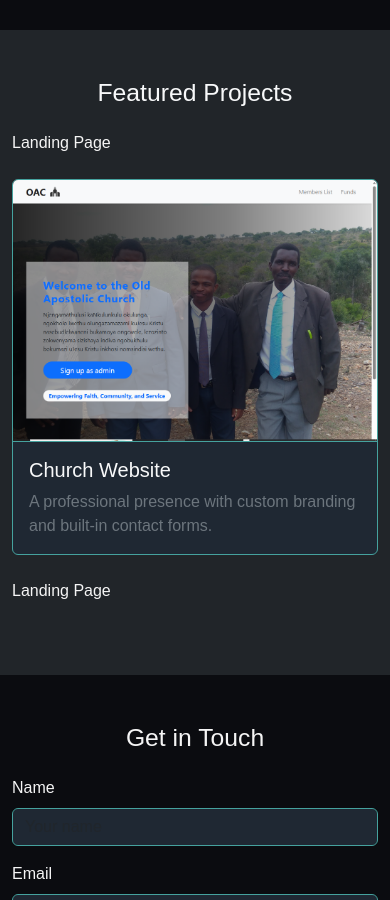
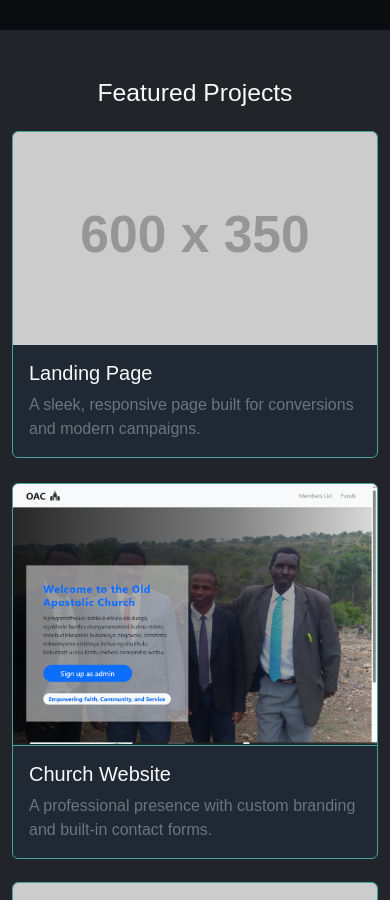
Before and after one commit to Mzomba/Business-webpage, a plain HTML site: page index.html in a window 390 px wide. Shown: the part 1100-2000 px from the top of the page. Drawn offline with nearby package versions, Linux system fonts and the light colour scheme; placeholder pictures from the web are drawn by us.

Commit message:
refactor portfolio section: replace mockup elements with Bootstrap cards for improved layout and responsiveness

```diff
--- a/index.html
+++ b/index.html
@@ -123,12 +123,13 @@
         <h2 class="text-center mb-4 text-light" data-aos="fade-up">Featured Projects</h2>
         <div class="row">
           <div class="col-md-4 mb-4" data-aos="zoom-in">
-            <div class="mockup dark">
-  <div class="mockup-content">
-    <span class="mockup-text">Landing Page</span>
-  </div>
-</div>
-
+            <div class="card h-100">
+              <img src="https://placehold.co/600x350/111111/FFFFFF?text=Landing+Page" class="card-img-top" alt="Landing Page">
+              <div class="card-body">
+                <h5 class="card-title text-light">Landing Page</h5>
+                <p class="card-text text-secondary">A sleek, responsive page built for conversions and modern campaigns.</p>
+              </div>
+            </div>
           </div>
 
           <div class="col-md-4 mb-4" data-aos="zoom-in" data-aos-delay="100">
@@ -142,12 +143,13 @@
           </div>
 
           <div class="col-md-4 mb-4" data-aos="zoom-in" data-aos-delay="200">
-            <div class="mockup dark">
-  <div class="mockup-content">
-    <span class="mockup-text">Landing Page</span>
-  </div>
-</div>
-
+            <div class="card h-100">
+              <img src="https://placehold.co/600x350/111111/FFFFFF?text=E-commerce+Store" class="card-img-top" alt="E-commerce Store">
+              <div class="card-body">
+                <h5 class="card-title text-light">E-commerce Store</h5>
+                <p class="card-text text-secondary">Dynamic product listings, shopping cart, and payment integration.</p>
+              </div>
+            </div>
           </div>
         </div>
       </div>
--- a/styles.css
+++ b/styles.css
@@ -75,47 +75,3 @@ footer {
 footer a {
   color: #0d6efd;
 }
-/* ===== Dark Modern Placeholder Mockups ===== */
-.mockup {
-  background: linear-gradient(145deg, #1a1a1a, #2b2b2b);
-  border-radius: 16px;
-  height: 220px;
-  display: flex;
-  align-items: center;
-  justify-content: center;
-  box-shadow: inset 0 0 8px rgba(255, 255, 255, 0.05), 0 4px 20px rgba(0, 0, 0, 0.5);
-  position: relative;
-  overflow: hidden;
-}
-
-.mockup.large {
-  height: 300px;
-}
-
-.mockup.dark::before {
-  content: "";
-  position: absolute;
-  inset: 0;
-  background: repeating-linear-gradient(
-    45deg,
-    rgba(255, 255, 255, 0.02),
-    rgba(255, 255, 255, 0.02) 2px,
-    transparent 2px,
-    transparent 4px
-  );
-  opacity: 0.4;
-}
-
-.mockup-content {
-  text-align: center;
-  z-index: 1;
-}
-
-.mockup-text {
-  color: #bfbfbf;
-  font-weight: 600;
-  font-size: 1.2rem;
-  text-transform: uppercase;
-  letter-spacing: 1px;
-  opacity: 0.9;
-}
```
